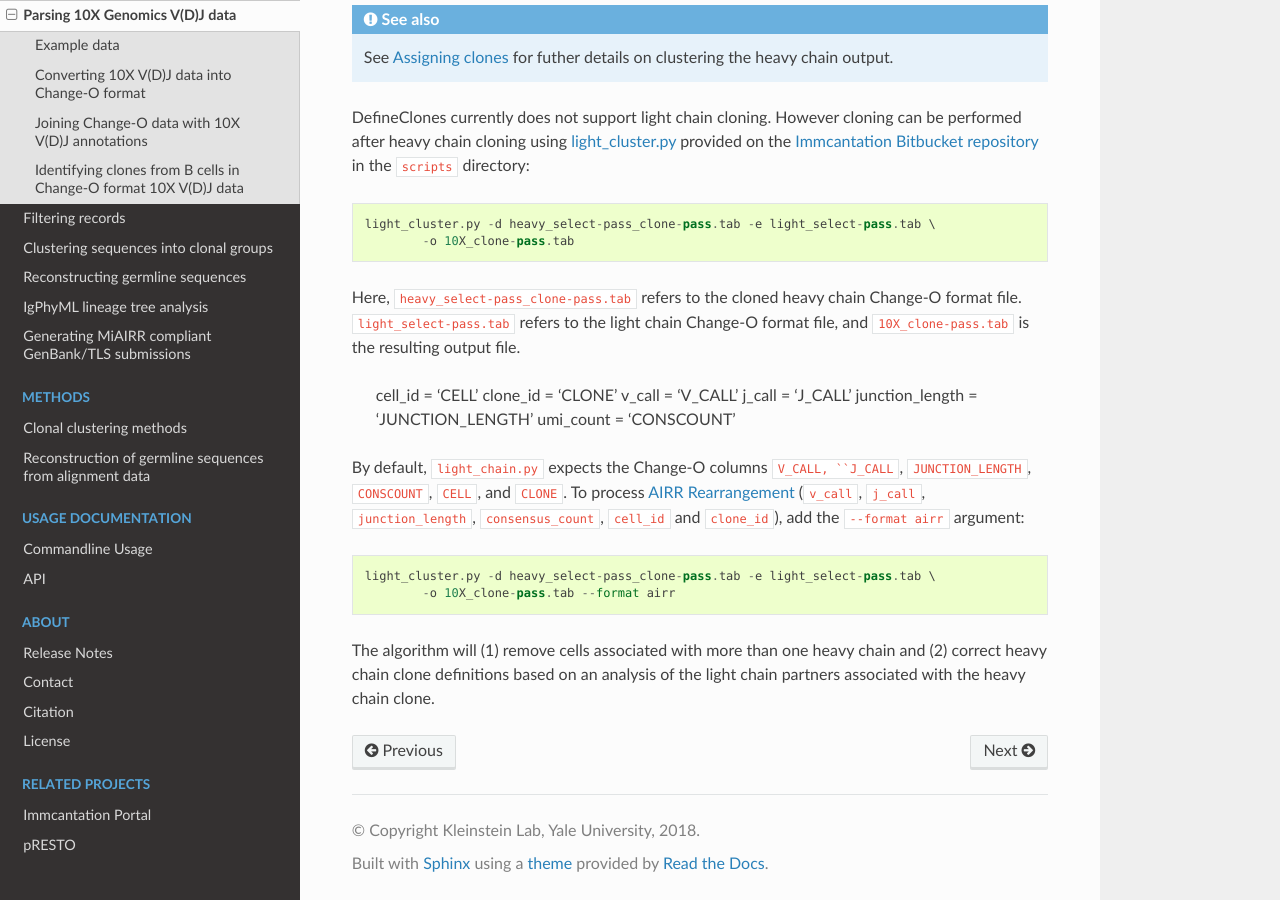
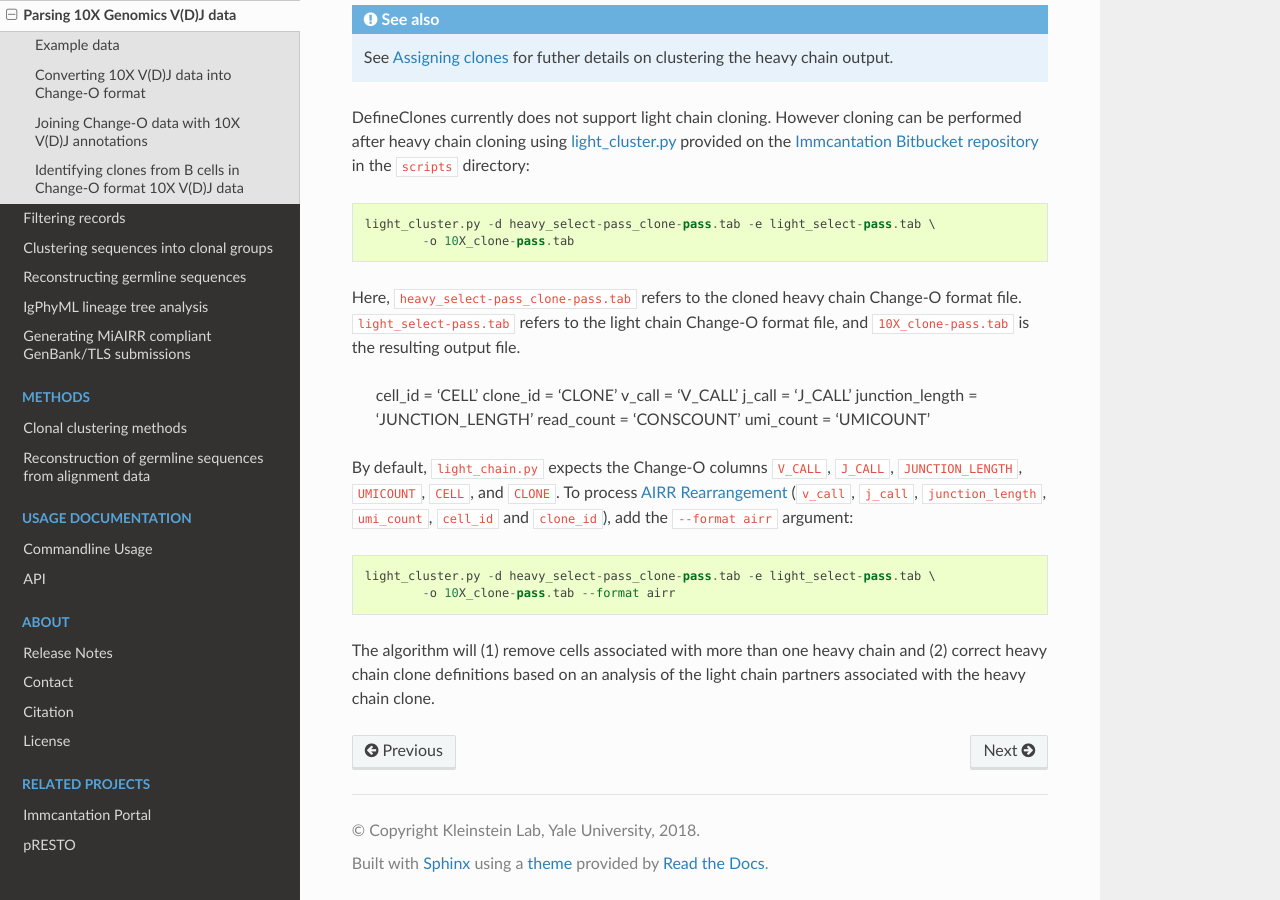
Before and after one commit to immcantation/changeo, a Sphinx documentation site: the page built from docs/examples/10x.rst, in a window 1280 px wide and 900 px high, scrolled down 1759 px. Built offline with Sphinx 7.4.7 and the Read the Docs theme 2.0.0, drawn with Linux system fonts in a browser that asks for light colours; formulas are drawn with MathJax 3.

Commit message:
Update docs and standard with 10X fields.

```diff
--- a/docs/examples/10x.rst
+++ b/docs/examples/10x.rst
@@ -99,11 +99,12 @@ Here, ``heavy_select-pass_clone-pass.tab`` refers to the cloned heavy chain Chan
         v_call = 'V_CALL'
         j_call = 'J_CALL'
         junction_length = 'JUNCTION_LENGTH'
-        umi_count = 'CONSCOUNT'
+        read_count = 'CONSCOUNT'
+        umi_count = 'UMICOUNT'
 
-By default, ``light_chain.py`` expects the Change-O columns ``V_CALL, ``J_CALL``, ``JUNCTION_LENGTH``, ``CONSCOUNT``,
+By default, ``light_chain.py`` expects the Change-O columns ``V_CALL``, ``J_CALL``, ``JUNCTION_LENGTH``, ``UMICOUNT``,
 ``CELL``, and ``CLONE``. To process `AIRR Rearrangement <http://docs.airr-community.org/en/latest/datarep/overview.html>`_
-(``v_call``, ``j_call``, ``junction_length``, ``consensus_count``, ``cell_id`` and ``clone_id``), add the
+(``v_call``, ``j_call``, ``junction_length``, ``umi_count``, ``cell_id`` and ``clone_id``), add the
 ``--format airr`` argument::
 
     light_cluster.py -d heavy_select-pass_clone-pass.tab -e light_select-pass.tab \
```
Also changed, not shown: 2 other files.
